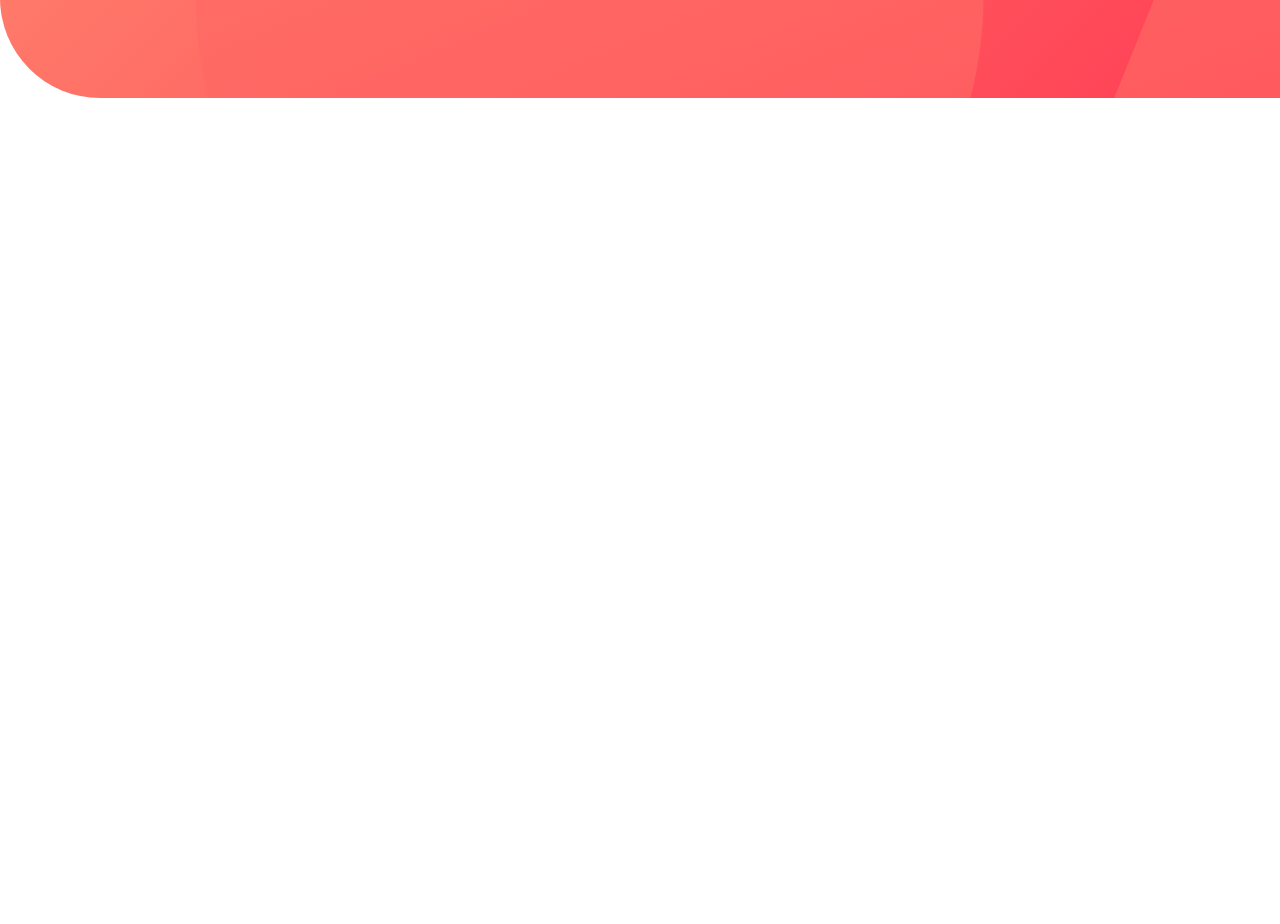
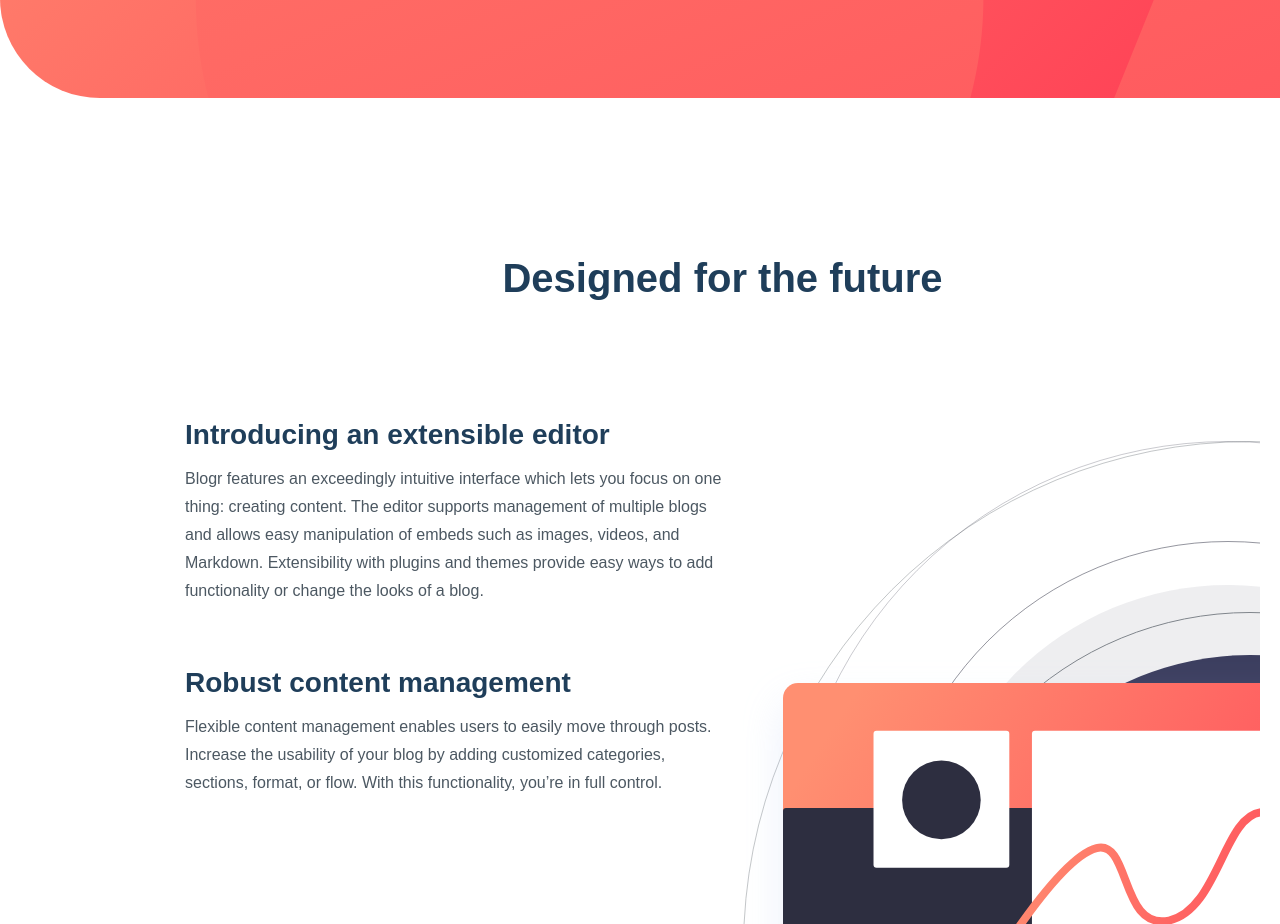
Before and after one commit to avto97/blogr-landing-page-group41, a plain HTML site: page index.html in a window 1280 px wide. Shown: the part 496-1420 px from the top of the page. Before the commit the page ends 800 px from the top, so only its background shows below. Drawn offline with Linux system fonts and the light colour scheme.

Commit message:
Working on main section

```diff
--- a/index.html
+++ b/index.html
@@ -40,5 +40,33 @@
         </div>
       </section>
     </header>
+
+    <main>
+      <section class="design">
+        <h2>Designed for the future</h2>
+        <div>
+          <div class="content">
+            <h3>Introducing an extensible editor</h3>
+            <p>
+              Blogr features an exceedingly intuitive interface which lets you focus on one thing:
+              creating content. The editor supports management of multiple blogs and allows easy
+              manipulation of embeds such as images, videos, and Markdown. Extensibility with
+              plugins and themes provide easy ways to add functionality or change the looks of a
+              blog.
+            </p>
+            <h3>Robust content management</h3>
+            <p>
+              Flexible content management enables users to easily move through posts. Increase the
+              usability of your blog by adding customized categories, sections, format, or flow.
+              With this functionality, you’re in full control.
+            </p>
+          </div>
+          <div class="cover">
+            <img src="./images/bg-pattern-circles.svg" alt="" />
+            <img src="./images/illustration-editor-desktop.svg" alt="" />
+          </div>
+        </div>
+      </section>
+    </main>
   </body>
 </html>
--- a/style.css
+++ b/style.css
@@ -172,3 +172,70 @@ li a:hover {
   background-color: white;
   transition: 0.3s;
 }
+
+main {
+  max-width: 1440px;
+  margin-inline: auto;
+}
+
+.design {
+  margin-top: 150px;
+  /* background-color: aquamarine; */
+  padding-left: 165px;
+}
+
+.design > h2 {
+  text-align: center;
+  color: #1f3e5a;
+  font-size: 40px;
+  font-weight: 600;
+  margin-bottom: 93px;
+}
+
+.design > div {
+  /* background-color: yellow; */
+  padding: 20px;
+  display: flex;
+  height: 882px;
+}
+
+.content {
+  /* background-color: violet; */
+  width: 50%;
+}
+
+.content h3 {
+  color: #1f3e5a;
+  font-size: 28px;
+  font-weight: 600;
+  line-height: 28px;
+  margin-bottom: 16px;
+}
+
+.content p {
+  font-size: 16px;
+  font-weight: 400;
+  color: #4c5862;
+  line-height: 28px;
+  max-width: 540px;
+}
+
+.content :nth-child(2) {
+  margin-bottom: 64px;
+}
+
+.cover {
+  /* background-color: tomato; */
+  padding: 20px;
+  width: 50%;
+  position: relative;
+  overflow-x: hidden;
+}
+
+.cover :first-child {
+  position: absolute;
+}
+
+.cover :last-child {
+  position: absolute;
+}
```
